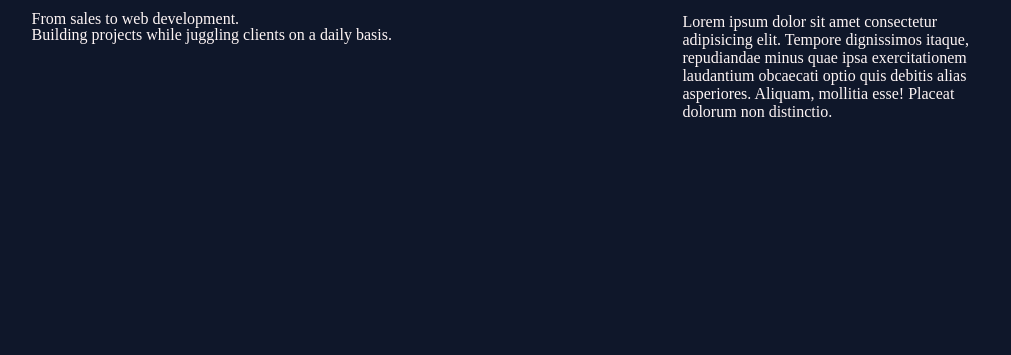
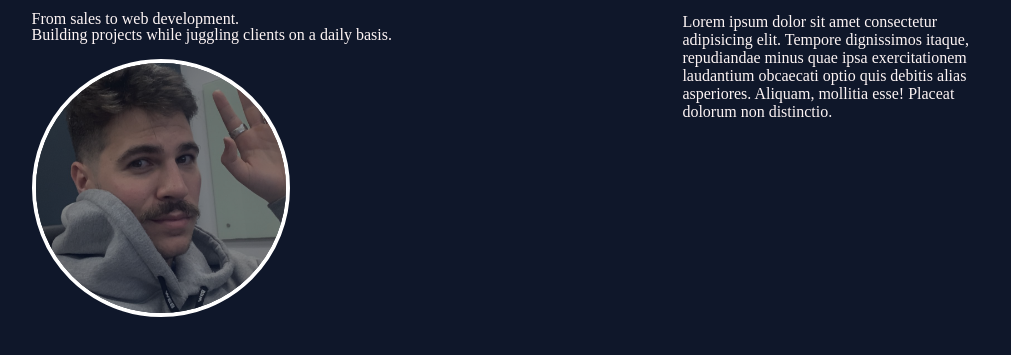
Before and after one commit to douglasmnegri/homepage, a website built with webpack: page src/template.html in a window 1280 px wide. Shown: the part 207-562 px from the top of the page, without its empty margins (133-1144 px from the left). Built offline with nearby package versions, Linux system fonts and the light colour scheme.

Commit message:
add image for presentation

```diff
--- a/src/styles.css
+++ b/src/styles.css
@@ -5,6 +5,7 @@
   --h2-size: 1.5rem;
   --font-size: 1rem;
   --tw-bg-opacity: 1;
+  --img-bg-opacity: 0.5;
 }
 
 html, body {
@@ -43,6 +44,38 @@ header {
   width: 300px;
 }
 
+.image-container {
+  width: 250px;
+  height: 250px;
+  border-radius: 100%;
+  overflow: hidden;
+  display: flex;
+  justify-content: center;
+  align-items: center;
+  border: white solid 4px;
+  position: relative;
+}
+
+.image-container img {
+  width: 100%;
+  height: auto;
+}
+
+.blue-overlay {
+  position: absolute;
+  top: 0;
+  left: 0;
+  right: 0;
+  bottom: 0;
+  background-color: rgb(15 23 42 / var(--img-bg-opacity));
+  pointer-events: none;
+  transition: opacity 0.3s;
+}
+
+.image-container:hover .blue-overlay {
+  opacity: 0; /* Makes the overlay transparent on hover */
+}
+
 main {
   display: flex;
   justify-content: center;
--- a/src/template.html
+++ b/src/template.html
@@ -15,6 +15,11 @@
           From sales to web development. <br />Building projects while juggling
           clients on a daily basis.<br />
         </p>
+
+        <div class="image-container">
+          <img src="./images/me.jpeg" alt="Placeholder Image" />
+          <div class="blue-overlay"></div>
+        </div>
       </div>
       <div class="dev-description">
         <p>
@@ -31,7 +36,6 @@
         </p>
       </div>
     </header>
-    <main>
-    </main>
+    <main></main>
   </body>
 </html>
```
Also changed, not shown: src/images/me.jpeg (added).
